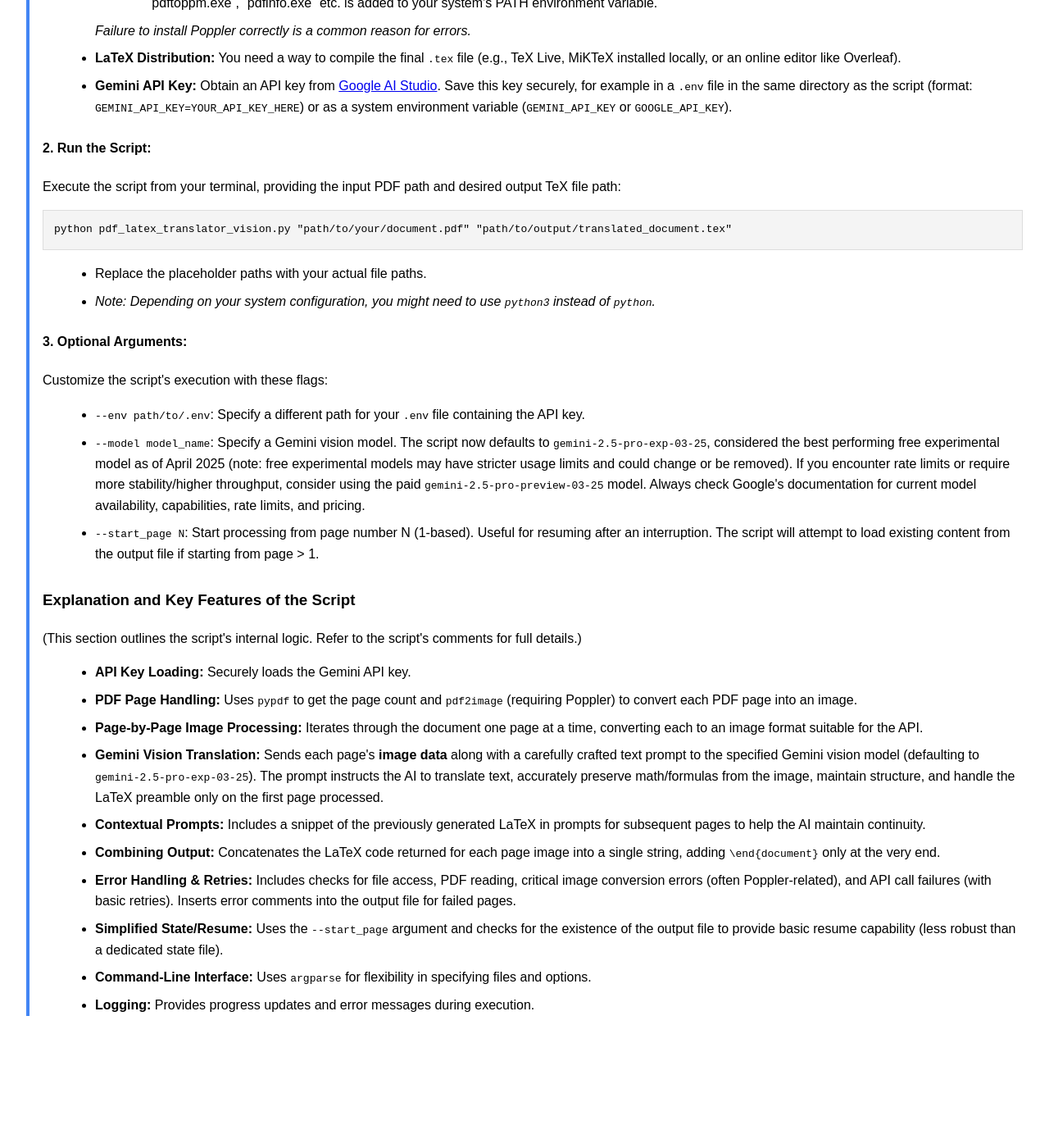
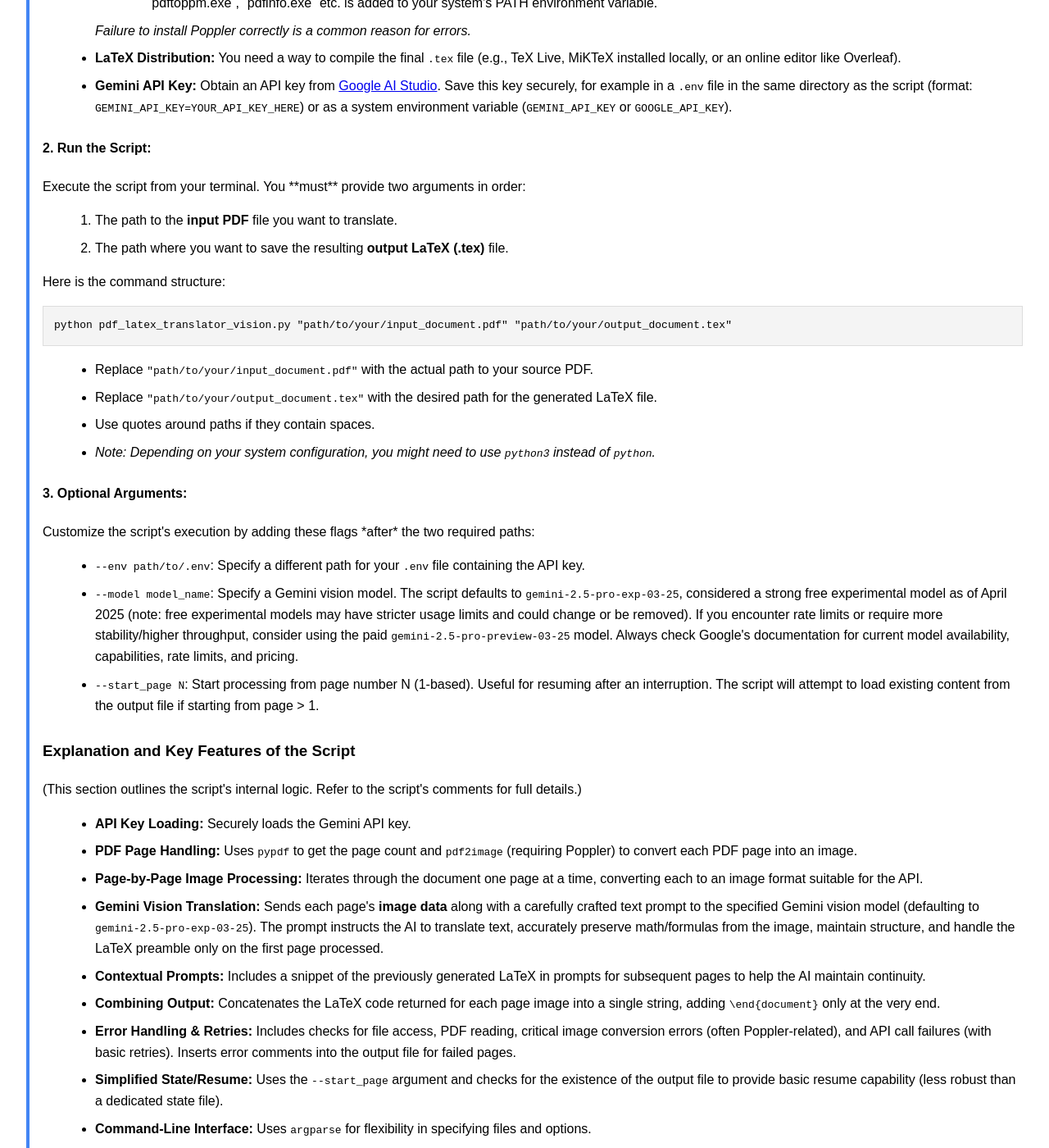
Before and after one commit to davikrehalt/davikrehalt.github.io, a Jekyll site: the page translation-guide.html, which Jekyll copies as it is, in a window 1280 px wide and 1400 px high, scrolled down 1563 px. Shown: the whole window at 82% size. Built offline with Jekyll 4.4.1, drawn with Linux system fonts in a browser that asks for light colours; before the commit the page ends 2834 px from its top, so only the background shows below that; some of the changed text lies outside the part shown.

Commit message:
Update translation-guide.html

```diff
--- a/translation-guide.html
+++ b/translation-guide.html
@@ -84,19 +84,28 @@ In order the use this script, you first need to obtain a Gemini API key and set
     </ul>
 
     <h4>2. Run the Script:</h4>
-    <p>Execute the script from your terminal, providing the input PDF path and desired output TeX file path:</p>
-    <pre><code>python pdf_latex_translator_vision.py "path/to/your/document.pdf" "path/to/output/translated_document.tex"</code></pre>
+    <p>
+        Execute the script from your terminal. You **must** provide two arguments in order:
+        <ol>
+             <li>The path to the <strong>input PDF</strong> file you want to translate.</li>
+             <li>The path where you want to save the resulting <strong>output LaTeX (.tex)</strong> file.</li>
+        </ol>
+    </p>
+    <p>Here is the command structure:</p>
+    <pre><code>python pdf_latex_translator_vision.py "path/to/your/input_document.pdf" "path/to/your/output_document.tex"</code></pre>
     <ul>
-        <li>Replace the placeholder paths with your actual file paths.</li>
+        <li>Replace <code>"path/to/your/input_document.pdf"</code> with the actual path to your source PDF.</li>
+        <li>Replace <code>"path/to/your/output_document.tex"</code> with the desired path for the generated LaTeX file.</li>
+        <li>Use quotes around paths if they contain spaces.</li>
         <li><em>Note: Depending on your system configuration, you might need to use <code>python3</code> instead of <code>python</code>.</em></li>
     </ul>
 
     <h4>3. Optional Arguments:</h4>
-    <p>Customize the script's execution with these flags:</p>
+    <p>Customize the script's execution by adding these flags *after* the two required paths:</p>
     <ul>
         <li><code>--env path/to/.env</code>: Specify a different path for your <code>.env</code> file containing the API key.</li>
         <li>
-            <code>--model model_name</code>: Specify a Gemini vision model. The script now defaults to <code>gemini-2.5-pro-exp-03-25</code>, considered the best performing free experimental model as of April 2025 (note: free experimental models may have stricter usage limits and could change or be removed). If you encounter rate limits or require more stability/higher throughput, consider using the paid <code>gemini-2.5-pro-preview-03-25</code> model. Always check Google's documentation for current model availability, capabilities, rate limits, and pricing.
+            <code>--model model_name</code>: Specify a Gemini vision model. The script defaults to <code>gemini-2.5-pro-exp-03-25</code>, considered a strong free experimental model as of April 2025 (note: free experimental models may have stricter usage limits and could change or be removed). If you encounter rate limits or require more stability/higher throughput, consider using the paid <code>gemini-2.5-pro-preview-03-25</code> model. Always check Google's documentation for current model availability, capabilities, rate limits, and pricing.
         </li>
         <li><code>--start_page N</code>: Start processing from page number N (1-based). Useful for resuming after an interruption. The script will attempt to load existing content from the output file if starting from page > 1.</li>
     </ul>
@@ -117,6 +126,19 @@ In order the use this script, you first need to obtain a Gemini API key and set
     </ul>
 </div> <!-- End of gemini-explanation div -->
 
+     Key Loading:</strong> Securely loads the Gemini API key.</li>
+        <li><strong>PDF Page Handling:</strong> Uses <code>pypdf</code> to get the page count and <code>pdf2image</code> (requiring Poppler) to convert each PDF page into an image.</li>
+        <li><strong>Page-by-Page Image Processing:</strong> Iterates through the document one page at a time, converting each to an image format suitable for the API.</li>
+        <li><strong>Gemini Vision Translation:</strong> Sends each page's <strong>image data</strong> along with a carefully crafted text prompt to the specified Gemini vision model (defaulting to <code>gemini-2.5-pro-exp-03-25</code>). The prompt instructs the AI to translate text, accurately preserve math/formulas from the image, maintain structure, and handle the LaTeX preamble only on the first page processed.</li>
+        <li><strong>Contextual Prompts:</strong> Includes a snippet of the previously generated LaTeX in prompts for subsequent pages to help the AI maintain continuity.</li>
+        <li><strong>Combining Output:</strong> Concatenates the LaTeX code returned for each page image into a single string, adding <code>\end{document}</code> only at the very end.</li>
+        <li><strong>Error Handling & Retries:</strong> Includes checks for file access, PDF reading, critical image conversion errors (often Poppler-related), and API call failures (with basic retries). Inserts error comments into the output file for failed pages.</li>
+        <li><strong>Simplified State/Resume:</strong> Uses the <code>--start_page</code> argument and checks for the existence of the output file to provide basic resume capability (less robust than a dedicated state file).</li>
+        <li><strong>Command-Line Interface:</strong> Uses <code>argparse</code> for flexibility in specifying files and options.</li>
+        <li><strong>Logging:</strong> Provides progress updates and error messages during execution.</li>
+    </ul>
+</div> <!-- End of gemini-explanation div -->
+
 
 </body>
 </html>
```
